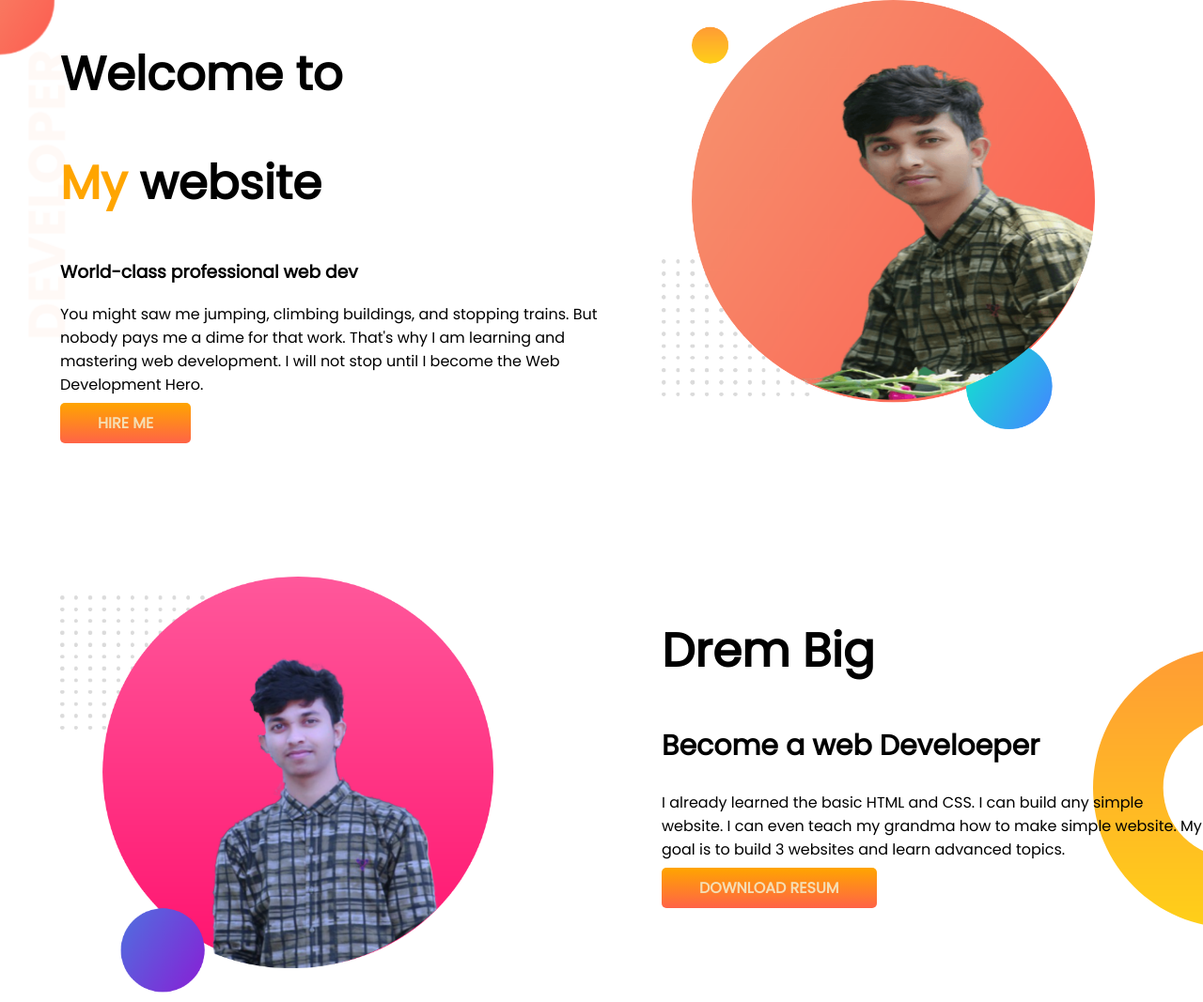
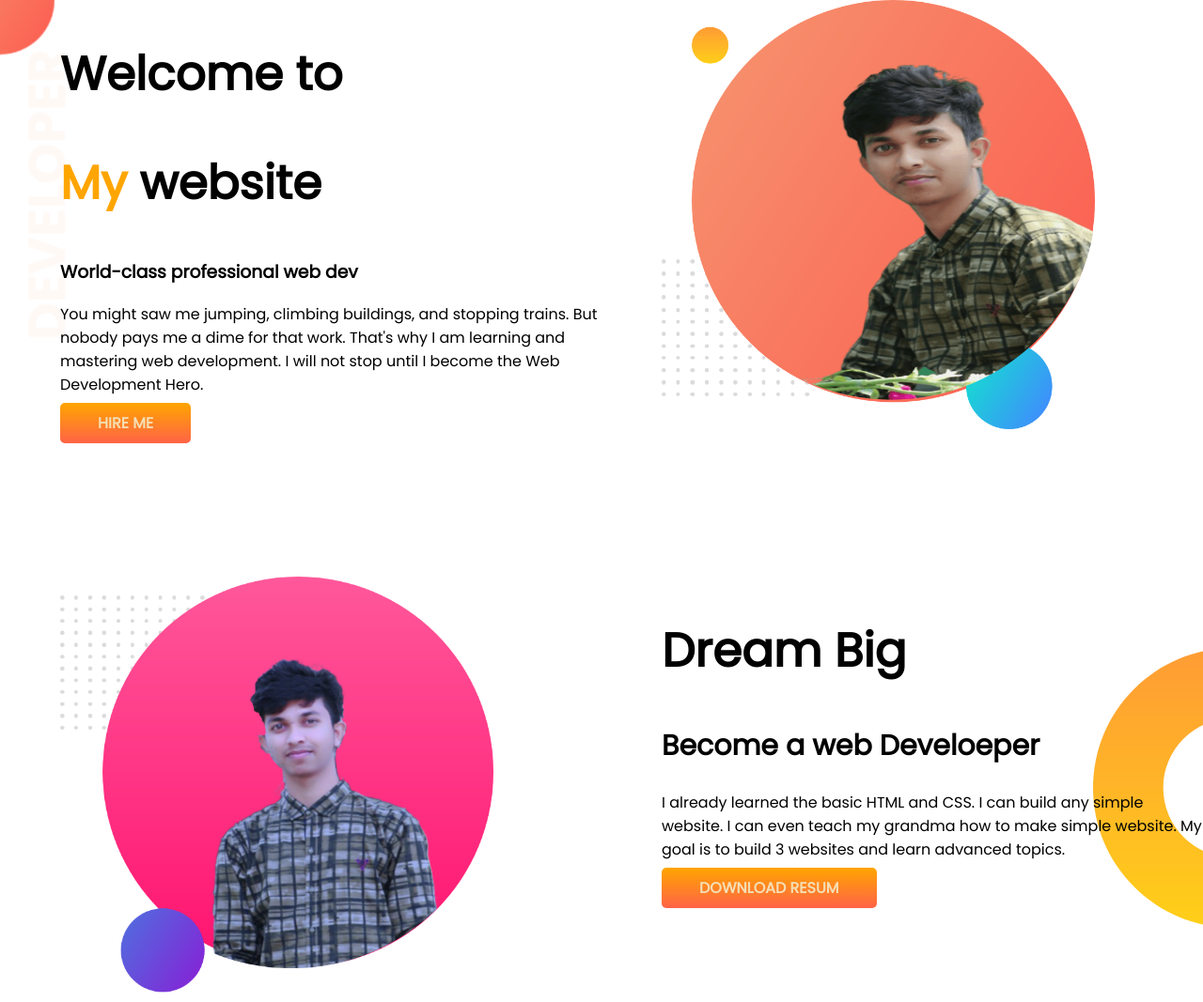
Before and after one commit to abir125/my-portfolio, a plain HTML site: page index.html in a window 1280 px wide. Shown: the top 1067 px of the page at 94% size. Drawn offline with Linux system fonts and the light colour scheme.

Commit message:
text-edit added

```diff
--- a/index.html
+++ b/index.html
@@ -35,7 +35,7 @@
             <img src="images/abir2.png" alt="">
         </div>
         <div class="half-width">
-            <h1>Drem Big</h1>
+            <h1>Dream Big</h1>
             <h2>Become a web Develoeper</h2>
             <p>I already learned the basic HTML and CSS. I can build any simple website. I can even teach my grandma how
                 to make simple website. My goal is to build 3 websites and learn advanced topics.</p>
```
